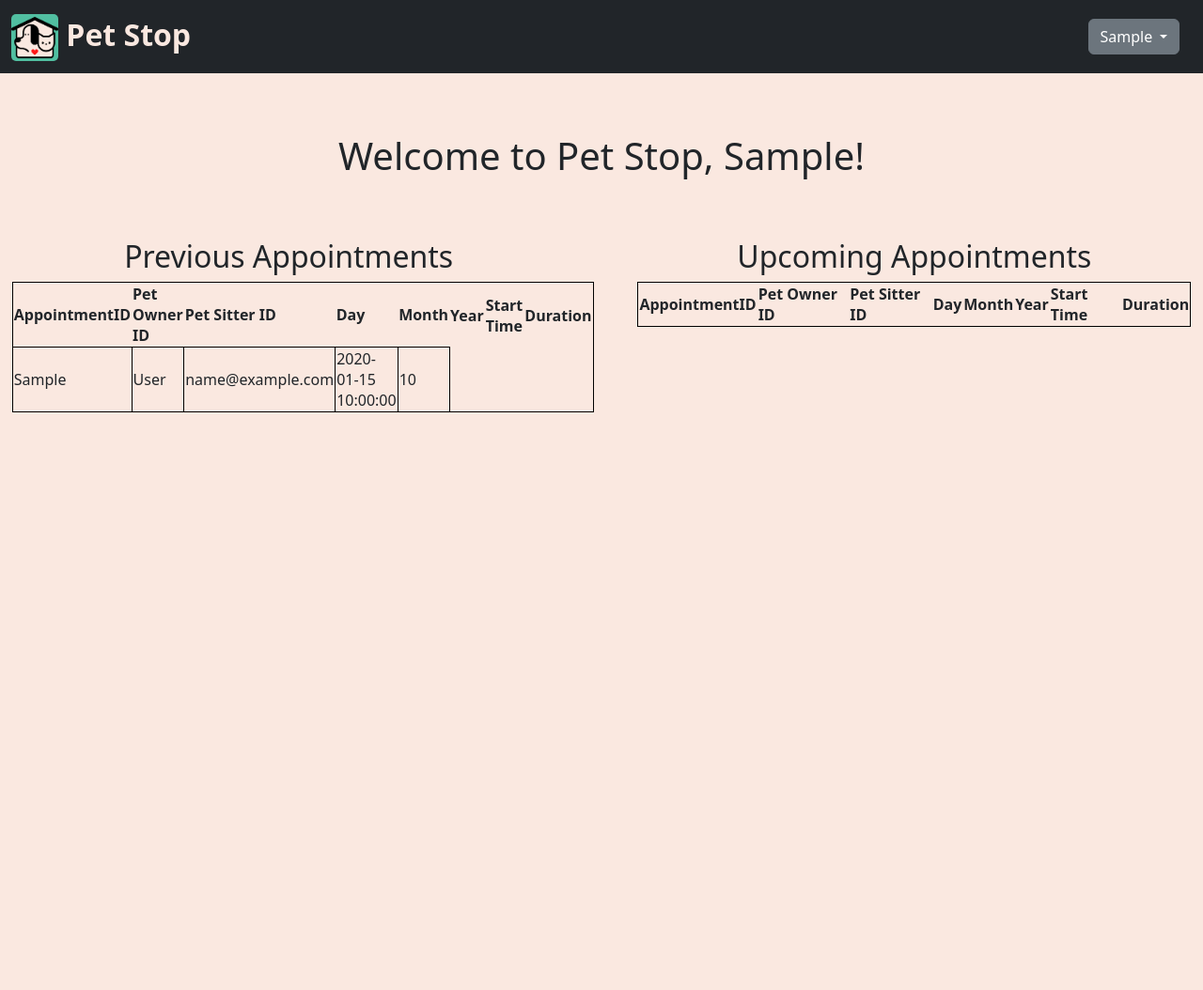
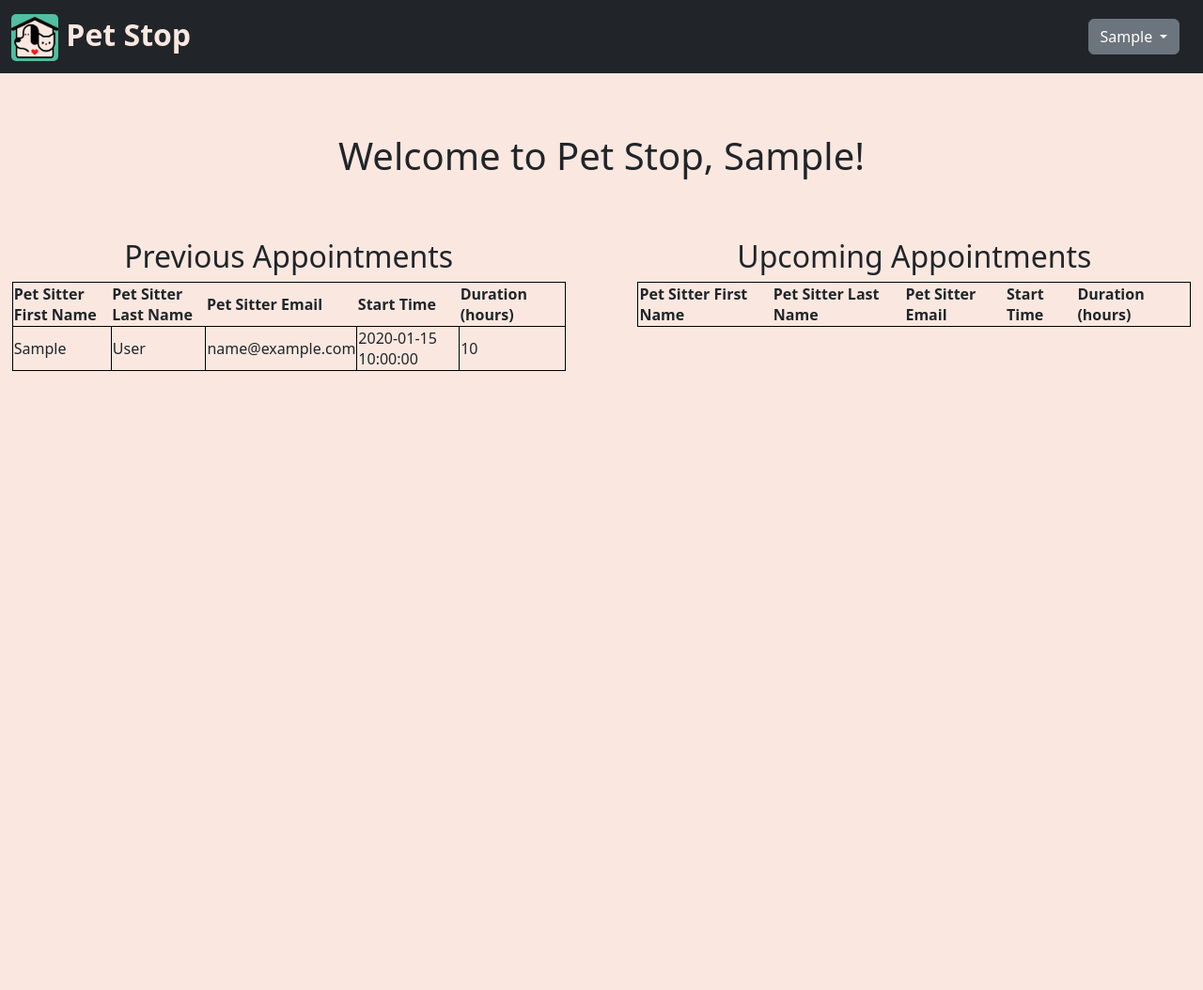
Before and after one commit to yazads/csce310project, a PHP site: page / in a window 1280 px wide. Shown: the whole page at 94% size. Run offline with PHP 8.4, Linux system fonts and the light colour scheme; the visitor is signed in with stand-in values (Sample User, id 1); tables that the repository leaves empty hold one stand-in row (values such as "Sample post"); lists and menus that the app fills with data are empty.

Commit message:
merged index to get names not nums for appt info

```diff
--- a/index.php
+++ b/index.php
@@ -150,7 +150,11 @@ $conn->setAttribute(PDO::ATTR_ERRMODE, PDO::ERRMODE_EXCEPTION);
         <h2>Previous Appointments</h2>
         <?php
           echo "<table style='border: solid 1px black;'>";
-          echo "<tr><th>AppointmentID</th><th>Pet Owner ID</th><th>Pet Sitter ID</th><th>Day</th> <th>Month</th> <th>Year</th> <th>Start Time</th> <th>Duration</th></tr>";
+          if($personType == 1){
+            echo "<th>Pet Sitter First Name</th><th> Pet Sitter Last Name</th><th> Pet Sitter Email</th><th>Start Time</th> <th>Duration (hours) </th></tr>";
+          }else{
+            echo "<tr><th>Pet Owner First Name</th><th>Pet Owner Last Name</th><th>Pet Owner Email</th><th>Start Time</th> <th>Duration (hours) </th></tr>";
+          }
 
           class TableRows extends RecursiveIteratorIterator {
             function __construct($it) {
@@ -178,13 +182,13 @@ $conn->setAttribute(PDO::ATTR_ERRMODE, PDO::ERRMODE_EXCEPTION);
         $q = $conn->prepare("SELECT person.personFName, person.personLName, person.email, appointment.startTime, appointment.duration
         FROM (appointment
         INNER JOIN person ON appointment.petSitter = person.personID)
-        WHERE appointment.petOwner = :personID");
+        WHERE appointment.petOwner = :personID AND DATE(startTime) < CURDATE() ORDER BY startTime ASC");
       }else{
         // this is a pet sitter
         $q = $conn->prepare("SELECT person.personFName, person.personLName, person.email, appointment.startTime, appointment.duration
         FROM (appointment
         INNER JOIN person ON appointment.petOwner = person.personID)
-        WHERE appointment.petSitter = :personID");
+        WHERE appointment.petSitter = :personID AND DATE(startTime) < CURDATE() ORDER BY startTime ASC");
       }
       // replace the placeholder with the personID
       $q->bindParam(':personID',$personID);
@@ -211,16 +215,27 @@ $conn->setAttribute(PDO::ATTR_ERRMODE, PDO::ERRMODE_EXCEPTION);
         <h2>Upcoming Appointments</h2>
         <?php
           echo "<table style='border: solid 1px black;'>";
-          echo "<tr><th>AppointmentID</th><th>Pet Owner ID</th><th>Pet Sitter ID</th><th>Day</th> <th>Month</th> <th>Year</th> <th>Start Time</th> <th>Duration</th></tr>";
+          if($personType == 1){
+            echo "<th>Pet Sitter First Name</th><th> Pet Sitter Last Name</th><th> Pet Sitter Email</th><th>Start Time</th> <th>Duration (hours) </th></tr>";
+          }else{
+            echo "<tr><th>Pet Owner First Name</th><th>Pet Owner Last Name</th><th>Pet Owner Email</th><th>Start Time</th> <th>Duration (hours) </th></tr>";
+          }
+
 
           try {
               // get appointment information from database
             if($personType == 1){
               // this is a pet owner
-              $q = $conn->prepare("SELECT * FROM Appointment WHERE petOwner = :personID AND DATE(startTime) >= CURDATE() ORDER BY startTime ASC");
+              $q = $conn->prepare("SELECT person.personFName, person.personLName, person.email, appointment.startTime, appointment.duration
+              FROM (appointment
+              INNER JOIN person ON appointment.petSitter = person.personID)
+              WHERE appointment.petOwner = :personID AND DATE(startTime) >= CURDATE() ORDER BY startTime ASC");
             }else{
               // this is a pet sitter
-              $q = $conn->prepare("SELECT * FROM Appointment where petSitter = :personID AND DATE(startTime) >= CURDATE() ORDER BY startTime ASC");
+              $q = $conn->prepare("SELECT person.personFName, person.personLName, person.email, appointment.startTime, appointment.duration
+              FROM (appointment
+              INNER JOIN person ON appointment.petOwner = person.personID)
+              WHERE appointment.petSitter = :personID AND DATE(startTime) >= CURDATE() ORDER BY startTime ASC");
             }
             // replace the placeholder with the personID
             $q->bindParam(':personID',$personID);
```
